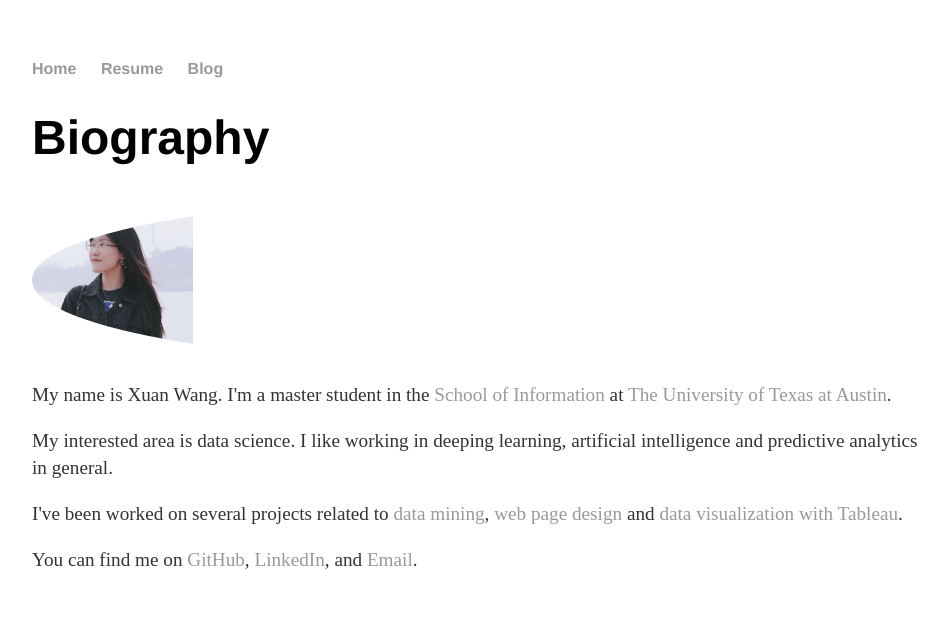
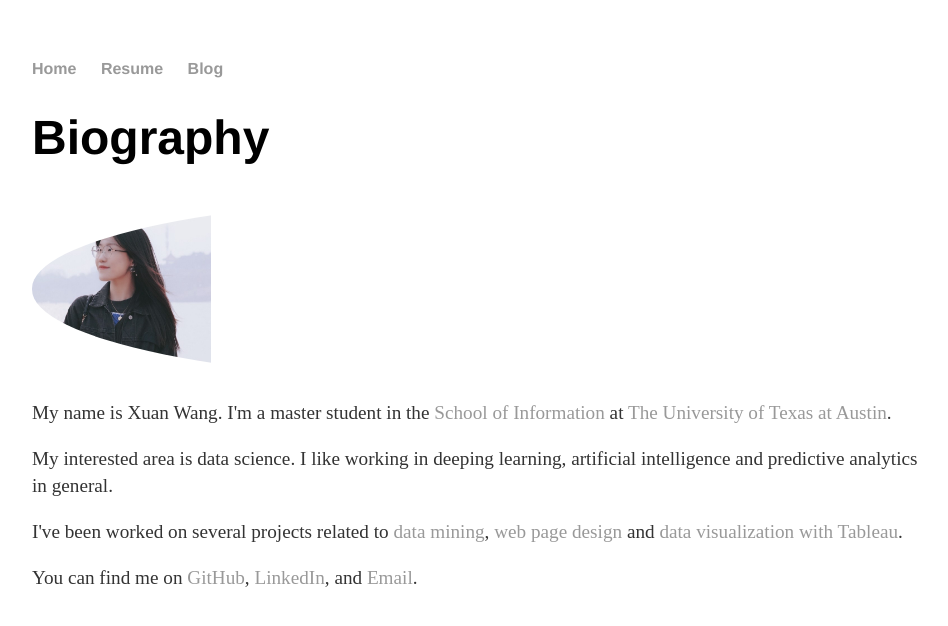
Before and after one commit to xxuanwang-zz/Portfolio, a Jekyll site: the page built from index.html, in a window 1280 px wide. Shown: the top 626 px of the page, without its empty margins (160-1108 px from the left). Built offline with Jekyll 4.4.1, drawn with Linux system fonts in a browser that asks for light colours.

Commit message:
Update index.html

```diff
--- a/index.html
+++ b/index.html
@@ -8,7 +8,7 @@ title: Xuan Wang
   </header>
   <section id="about">
     <div style="max-width:100%; max-height:100%; border-radius:50%; overflow:hidden;">
-      <img src="./img/me.jpg" width=18% height=18%/>
+      <img src="./img/me.jpg" width=20%/>
     </div>
 
     <p>
```
